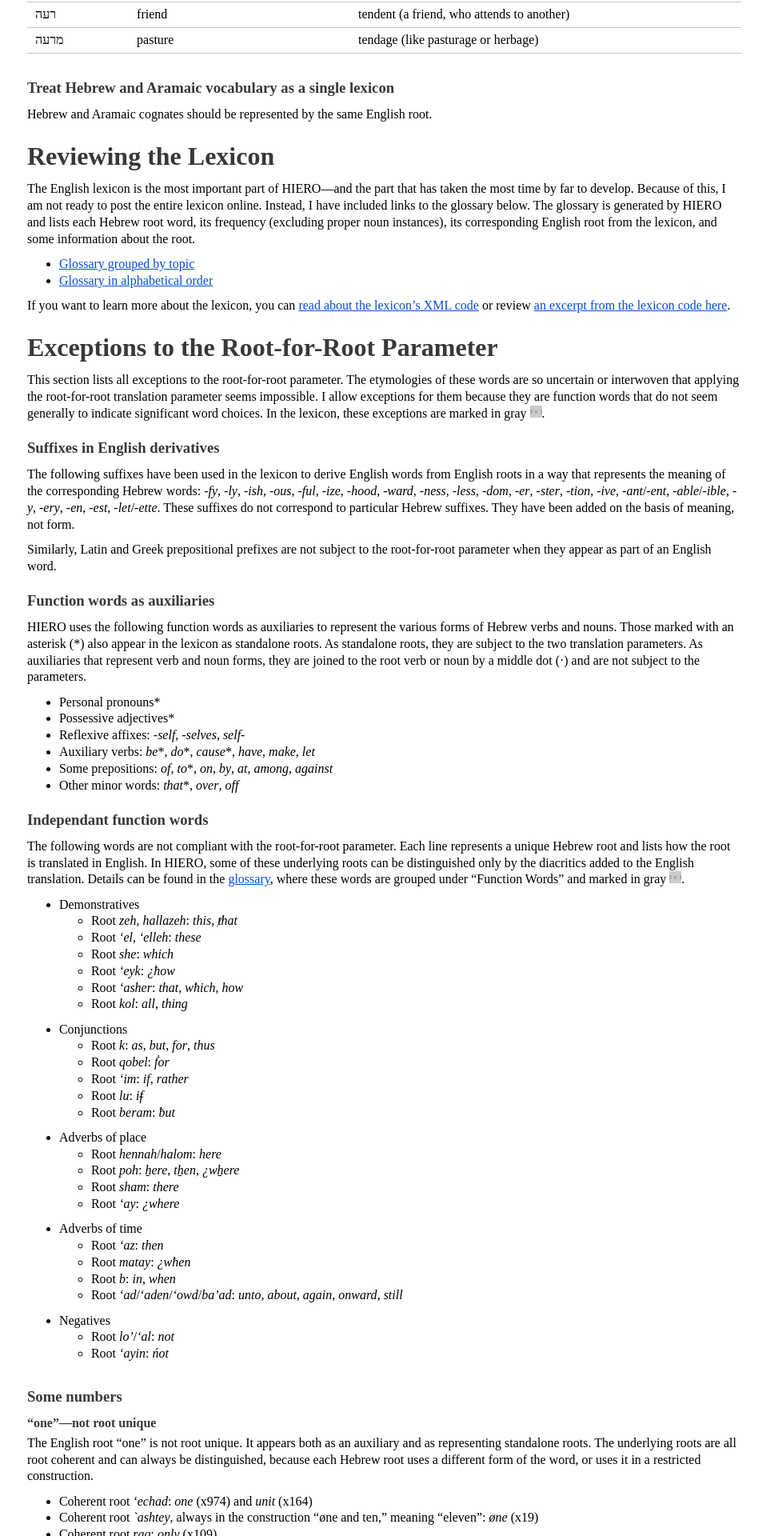
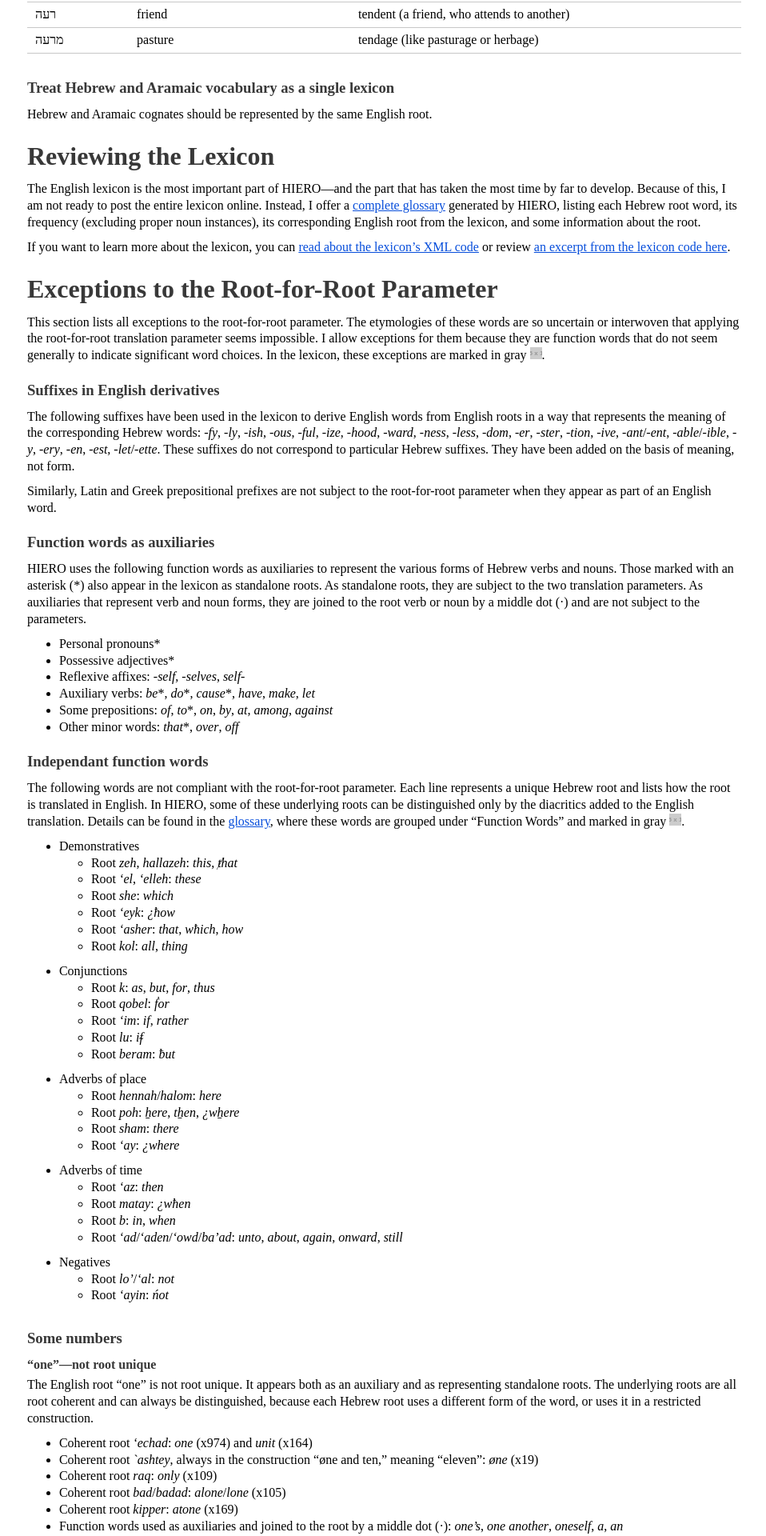
Before and after one commit to gfassero/HIERO, a Jekyll site: the page built from lexicon.md, in a window 1280 px wide. Shown: the part 2621-4541 px from the top of the page at 80% size, without its empty margins (316-1274 px from the left). Built offline with Jekyll 4.4.1, drawn with Linux system fonts in a browser that asks for light colours; our own code applies the rules of GitHub Pages for plain Markdown files.

Commit message:
Reorganize documentation

```diff
--- a/lexicon.md
+++ b/lexicon.md
@@ -76,9 +76,7 @@ When no suitable English word is available, the lexicon may use a made-up word.
 Hebrew and Aramaic cognates should be represented by the same English root.
 
 # Reviewing the Lexicon
-The English lexicon is the most important part of HIERO—and the part that has taken the most time by far to develop. Because of this, I am not ready to post the entire lexicon online. Instead, I have included links to the glossary below. The glossary is generated by HIERO and lists each Hebrew root word, its frequency (excluding proper noun instances), its corresponding English root from the lexicon, and some information about the root.
-- [Glossary grouped by topic](read/glossary.html)
-- [Glossary in alphabetical order](read/glossary-alphabetical.html)
+The English lexicon is the most important part of HIERO—and the part that has taken the most time by far to develop. Because of this, I am not ready to post the entire lexicon online. Instead, I offer a [complete glossary](read/glossary.html) generated by HIERO, listing each Hebrew root word, its frequency (excluding proper noun instances), its corresponding English root from the lexicon, and some information about the root.
 
 If you want to learn more about the lexicon, you can [read about the lexicon’s XML code](technical.md#english-lexicon) or review [an excerpt from the lexicon code here](resource%20samples/multilex_EXCERPT.xml).
 
```
Also changed, not shown: formatting.md (renamed from reading.md, +0 -9 lines), notes.md (+9 -2 lines), technical.md (+1 -2 lines).
